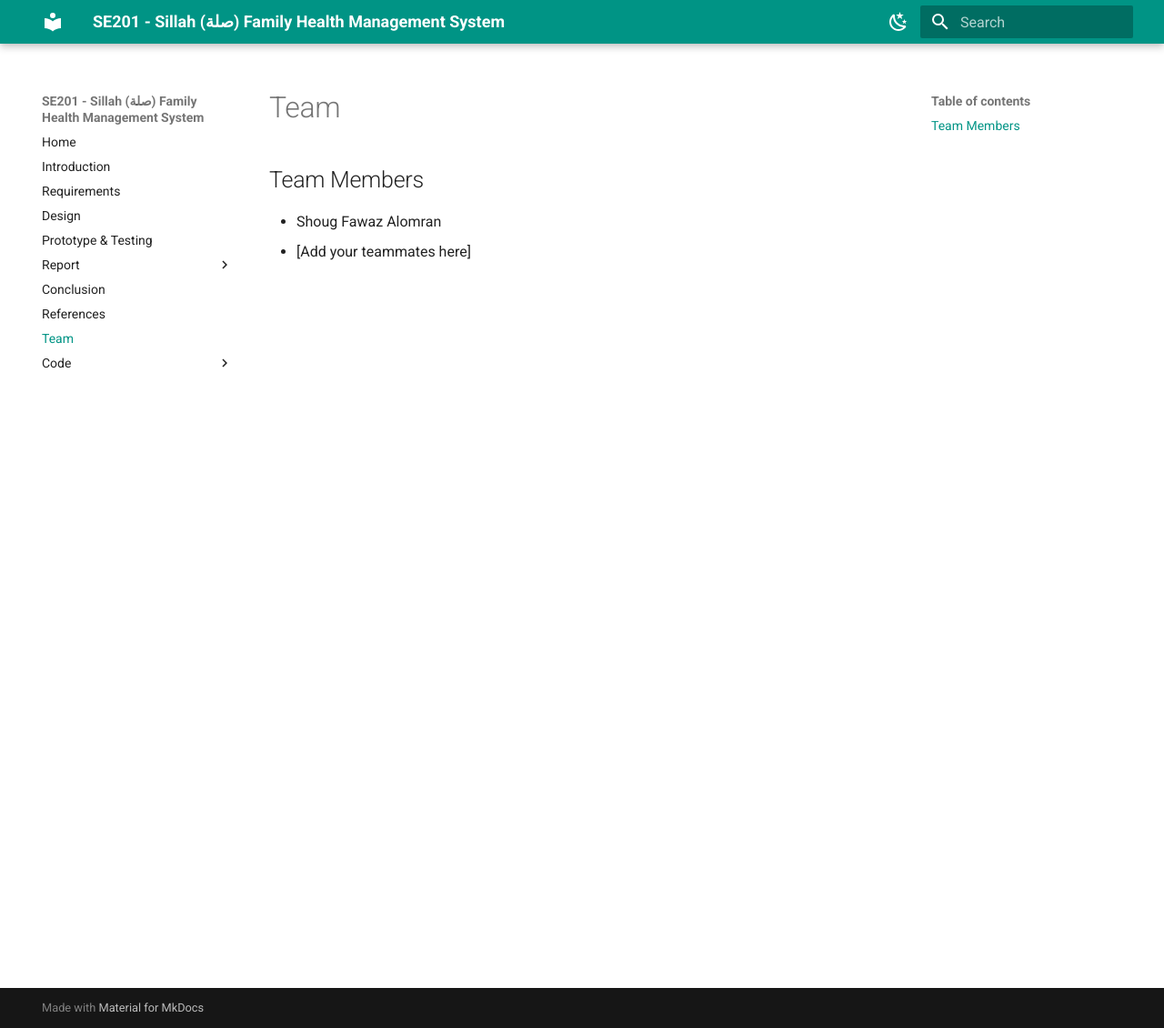
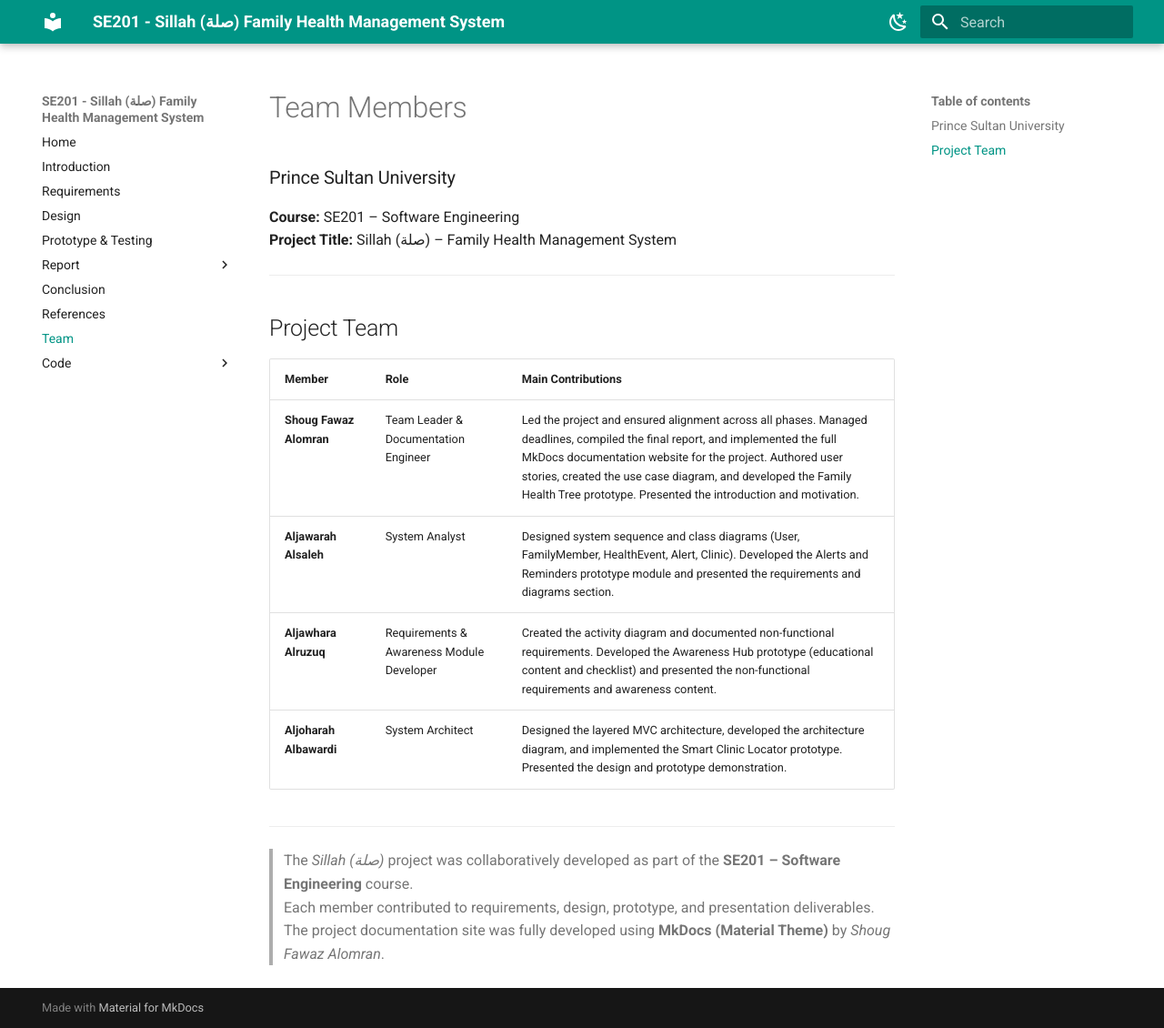
Before and after one commit to Shoug-Alomran/SE201--Sillah-Project, an MkDocs documentation site: the page built from docs/team.md, in a window 1280 px wide and 1130 px high. Shown: the whole window at 91% size. Built offline with MkDocs 1.6.1 and Material for MkDocs 9.7.7, drawn with Linux system fonts in a browser that asks for light colours.

Commit message:
Add GitHub Actions workflow for MkDocs deployment and update team documentation

```diff
--- a/docs/team.md
+++ b/docs/team.md
@@ -1,4 +1,22 @@
-## Team Members
+# Team Members
 
-- Shoug Fawaz Alomran
-- [Add your teammates here]
+### Prince Sultan University
+**Course:** SE201 – Software Engineering
+**Project Title:** Sillah (صلة) – Family Health Management System
+
+---
+
+## Project Team
+
+| Member | Role | Main Contributions |
+|:--|:--|:--|
+| **Shoug Fawaz Alomran** | Team Leader & Documentation Engineer | Led the project and ensured alignment across all phases. Managed deadlines, compiled the final report, and implemented the full MkDocs documentation website for the project. Authored user stories, created the use case diagram, and developed the Family Health Tree prototype. Presented the introduction and motivation. |
+| **Aljawarah Alsaleh** | System Analyst | Designed system sequence and class diagrams (User, FamilyMember, HealthEvent, Alert, Clinic). Developed the Alerts and Reminders prototype module and presented the requirements and diagrams section. |
+| **Aljawhara Alruzuq** | Requirements & Awareness Module Developer | Created the activity diagram and documented non-functional requirements. Developed the Awareness Hub prototype (educational content and checklist) and presented the non-functional requirements and awareness content. |
+| **Aljoharah Albawardi** | System Architect | Designed the layered MVC architecture, developed the architecture diagram, and implemented the Smart Clinic Locator prototype. Presented the design and prototype demonstration. |
+
+---
+
+> The *Sillah (صلة)* project was collaboratively developed as part of the **SE201 – Software Engineering** course.
+> Each member contributed to requirements, design, prototype, and presentation deliverables.
+> The project documentation site was fully developed using **MkDocs (Material Theme)** by *Shoug Fawaz Alomran*.
--- a/mkdocs.yml
+++ b/mkdocs.yml
@@ -31,7 +31,7 @@ nav:
   - Design: design.md
   - Prototype & Testing: prototype.md
   - Report:
-      - View & Download: report/index.md
+      - View & Download: report.md
   - Conclusion: conclusion.md
   - References: references.md
   - Team: team.md
```
Also changed, not shown: docs/report.md (added), 2 other files.
